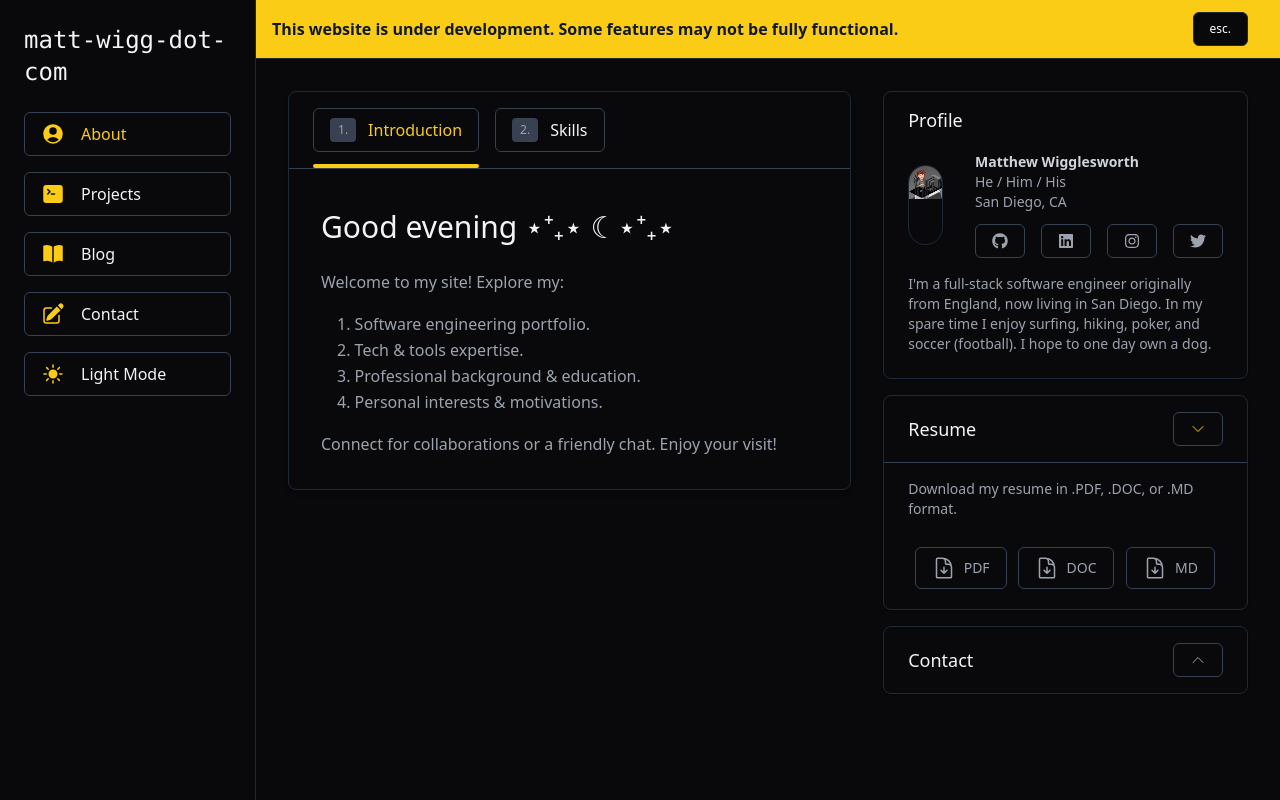
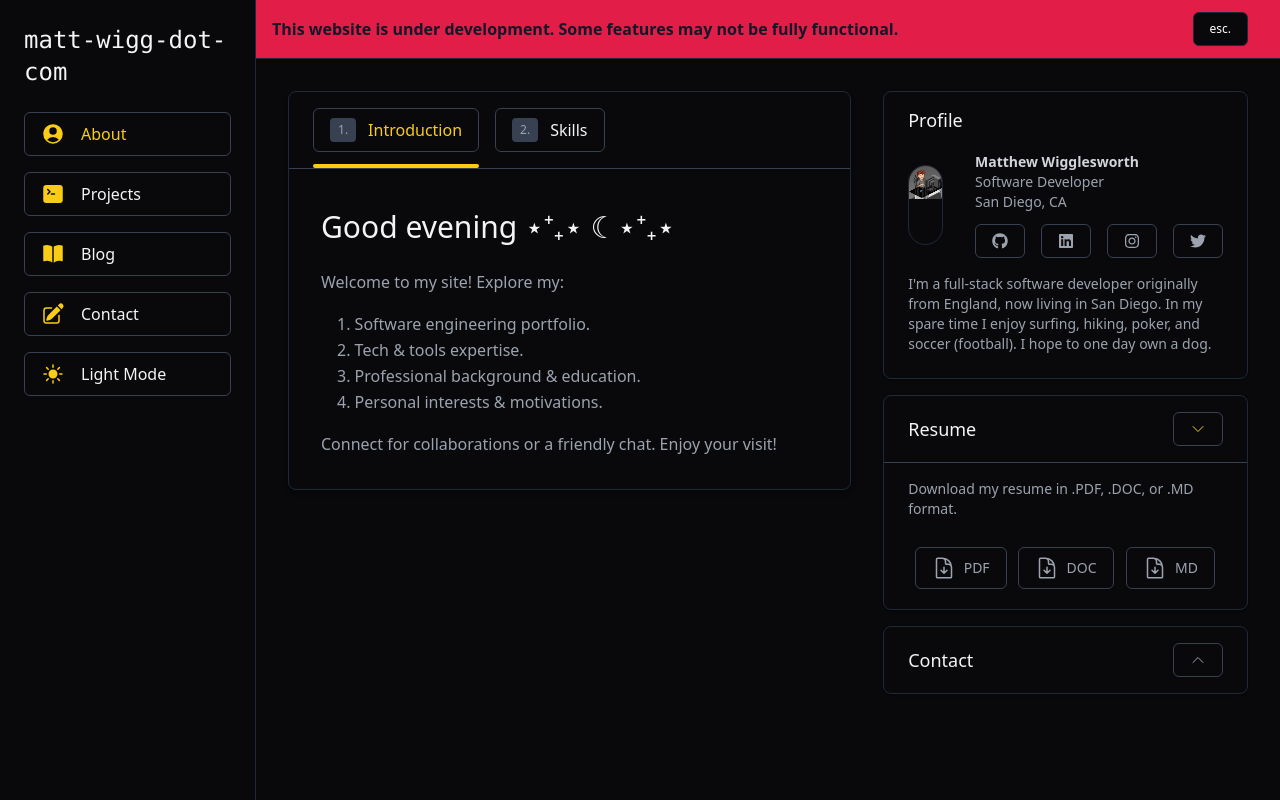
Before and after one commit to matt-wigg/matt-wigg-dot-com, a Next.js app: page / in a window 1280 px wide. Built offline with nearby package versions, Linux system fonts and the light colour scheme.

Commit message:
nav and profile updates

```diff
--- a/src/components/HeaderNotification.tsx
+++ b/src/components/HeaderNotification.tsx
@@ -30,7 +30,7 @@ const HeaderNotification = () => {
 
   return (
     <header
-      className=' bg-yellow-400 dark:text-gray-900 px-4 py-2 flex items-center justify-between cursor-pointer border-b border-gray-800'
+      className=' bg-rose-600  dark:text-gray-900 px-4 py-2 flex items-center justify-between cursor-pointer border-b border-gray-800'
       onClick={handleClose}
     >
       <p className='font-semibold'>
--- a/src/components/Profile.tsx
+++ b/src/components/Profile.tsx
@@ -28,7 +28,7 @@ const Profile = () => {
                 Matthew Wigglesworth
               </p>
               <p className='text-gray-500 dark:text-gray-400 font-extralight'>
-                He / Him / His
+                Software Developer
               </p>
               <p className='text-gray-500 dark:text-gray-400 font-extralight'>
                 San Diego, CA
@@ -41,8 +41,8 @@ const Profile = () => {
         </div>
         <div className='px-4 py-3 sm:px-6'>
           <p className='font-light text-gray-500 dark:text-gray-400 pb-3'>
-            I&apos;m a full-stack software engineer originally from England, now
-            living in San Diego. In my spare time I enjoy surfing, hiking,
+            I&apos;m a full-stack software developer originally from England,
+            now living in San Diego. In my spare time I enjoy surfing, hiking,
             poker, and soccer (football). I hope to one day own a dog.
           </p>
         </div>
```
